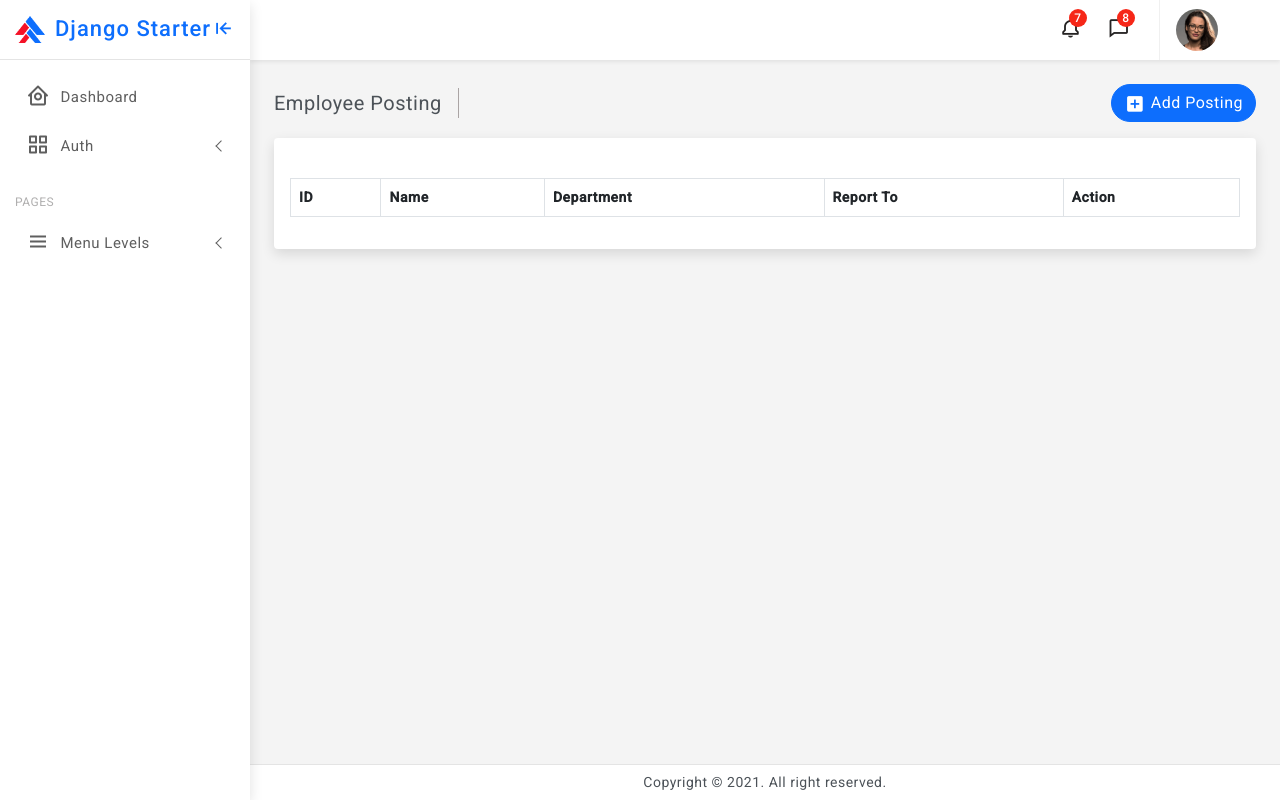
After one commit to dipu157/python_projects, a Django app: template dja_hrm/templates/employee/manage_posting.html in a window 1280 px wide. The commit adds this page. Run offline with Django 4.2, Linux system fonts and the light colour scheme; the template is opened without the code that fills it, so the values that code supplies are empty; some libraries are stand-ins or nearby versions.

Commit message:
manage education and posting done

```diff
--- a/dja_hrm/employee/urls.py
+++ b/dja_hrm/employee/urls.py
@@ -10,4 +10,9 @@ urlpatterns = [
     path('createEmpProfessional/', save_professionalData.as_view(), name='createEmpProfessional'),
     path('delete_employee/<int:employee_id>/', DeleteEmployee.as_view(), name='delete_employee'),
     path('edit_employee/<int:employee_id>/', EditEmployee.as_view(), name='edit_employee'),
+
+    path('educationdata/', EducationData.as_view(), name='educationdata'),
+
+
+    path('postingdata/', PostingData.as_view(), name='postingdata'),
 ]
--- a/dja_hrm/templates/employee/manage_employee.html
+++ b/dja_hrm/templates/employee/manage_employee.html
@@ -45,6 +45,8 @@
         </div>
 
         {% include "employee/modal/add_employee.html" %}
+        {% include "employee/modal/add_education.html" %}
+        {% include "employee/modal/posting_employee.html" %}
 
     </div>
 </div>
--- /dev/null
+++ b/dja_hrm/templates/employee/manage_posting.html
@@ -0,0 +1,48 @@
+{% extends "base.html" %}
+{% load static %}
+{% block title %} Employee Posting {% endblock title %}
+
+{% block content %}
+
+
+<!--start page wrapper -->
+<div class="page-wrapper">
+    <div class="page-content">
+        <!--breadcrumb-->
+        <div class="page-breadcrumb d-none d-sm-flex align-items-center mb-3">
+            <div class="breadcrumb-title pe-3">Employee Posting</div>
+            <div class="ms-auto"><button class="btn btn-primary radius-30 mt-2 mt-lg-0" data-bs-toggle="modal" data-bs-target="#addEmployeeModal">
+                <i class="bx bxs-plus-square"></i>Add Posting</button></div>
+        </div>
+        <!--end breadcrumb-->
+
+        <div class="card">
+            <div class="card-body">
+                <div class="d-lg-flex align-items-center mb-4 gap-3">
+                    <div id="error-messages" style="color: red;"></div>
+                </div>
+                <div class="table-responsive" id="employeeTableId">
+                    <table id="employeeTable" class="table table-striped table-bordered" style="width:100%">
+                        <thead>
+                          <tr>
+                            <th>ID</th>
+                            <th>Name</th>
+                            <th>Department</th>
+                            <th>Report To</th>
+                            <th>Action</th>
+                          </tr>
+                        </thead>
+                        <tbody>
+                          <!-- Table rows dynamically generated in your Django view -->
+                        </tbody>
+                    </table>
+                </div>
+            </div>
+        </div>
+
+        {% include "employee/modal/posting_employee.html" %}
+
+    </div>
+</div>
+<!--end page wrapper -->
+{% endblock content %}
```
Also changed, not shown: dja_hrm/employee/views.py (+21 -0 lines), dja_hrm/templates/employee/manage_education.html (added, +48 -0 lines), dja_hrm/templates/employee/modal/add_education.html (added), dja_hrm/templates/employee/modal/posting_employee.html (added).
